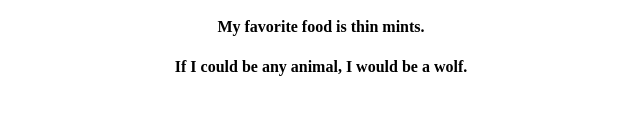
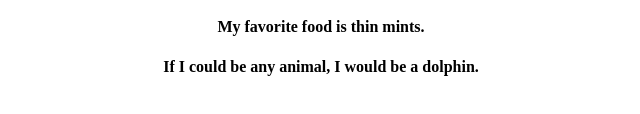
Before and after one commit to 009Kings/WISC-profilea, a plain HTML site: page index.html in a window 1280 px wide. Shown: the part 252-366 px from the top of the page, 319-959 px from the left. Drawn offline with Linux system fonts and the light colour scheme.

Commit message:
new animal

```diff
--- a/index.html
+++ b/index.html
@@ -14,7 +14,7 @@
         <h4>My hometown is Boise.</h4>
         <h4>My favorite color is mustard yellow.</h4>
         <h4>My favorite food is thin mints.</h4>
-        <h4>If I could be any animal, I would be a wolf.</h4>
+        <h4>If I could be any animal, I would be a dolphin.</h4>
     </div>
     </body>
 </html>
```
